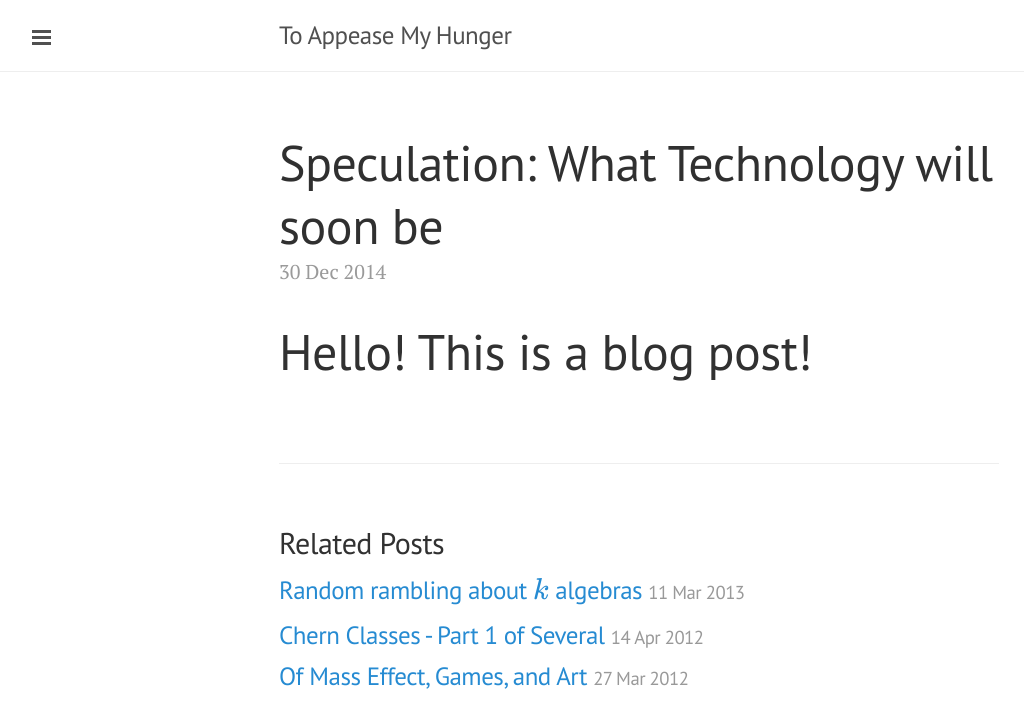
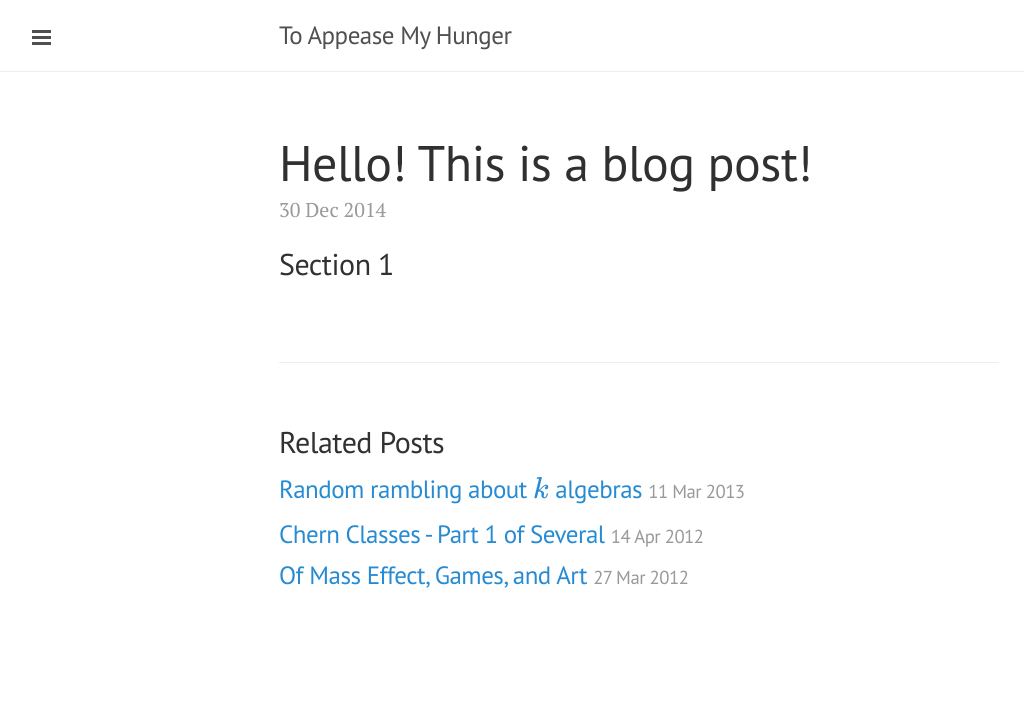
Before and after one commit to ichinco/math_notes, a Jekyll site: the page built from _posts/2014-12-30-trying-new-blog.md, in a window 1280 px wide. Shown: the top 728 px of the page, without its empty margins (1-1025 px from the left). Built offline with Jekyll 4.4.1, drawn with Linux system fonts in a browser that asks for light colours; nearby versions of some CDN libraries.

Commit message:
updated the post

```diff
--- a/_posts/2014-12-30-trying-new-blog.md
+++ b/_posts/2014-12-30-trying-new-blog.md
@@ -1,8 +1,8 @@
 ---
 layout: post
-title: "Speculation: What Technology will soon be"
+title: "Hello! This is a blog post!"
 tags: speculation, technology
 ---
 
-Hello! This is a blog post!
-===========================
+Section 1
+---------
```
